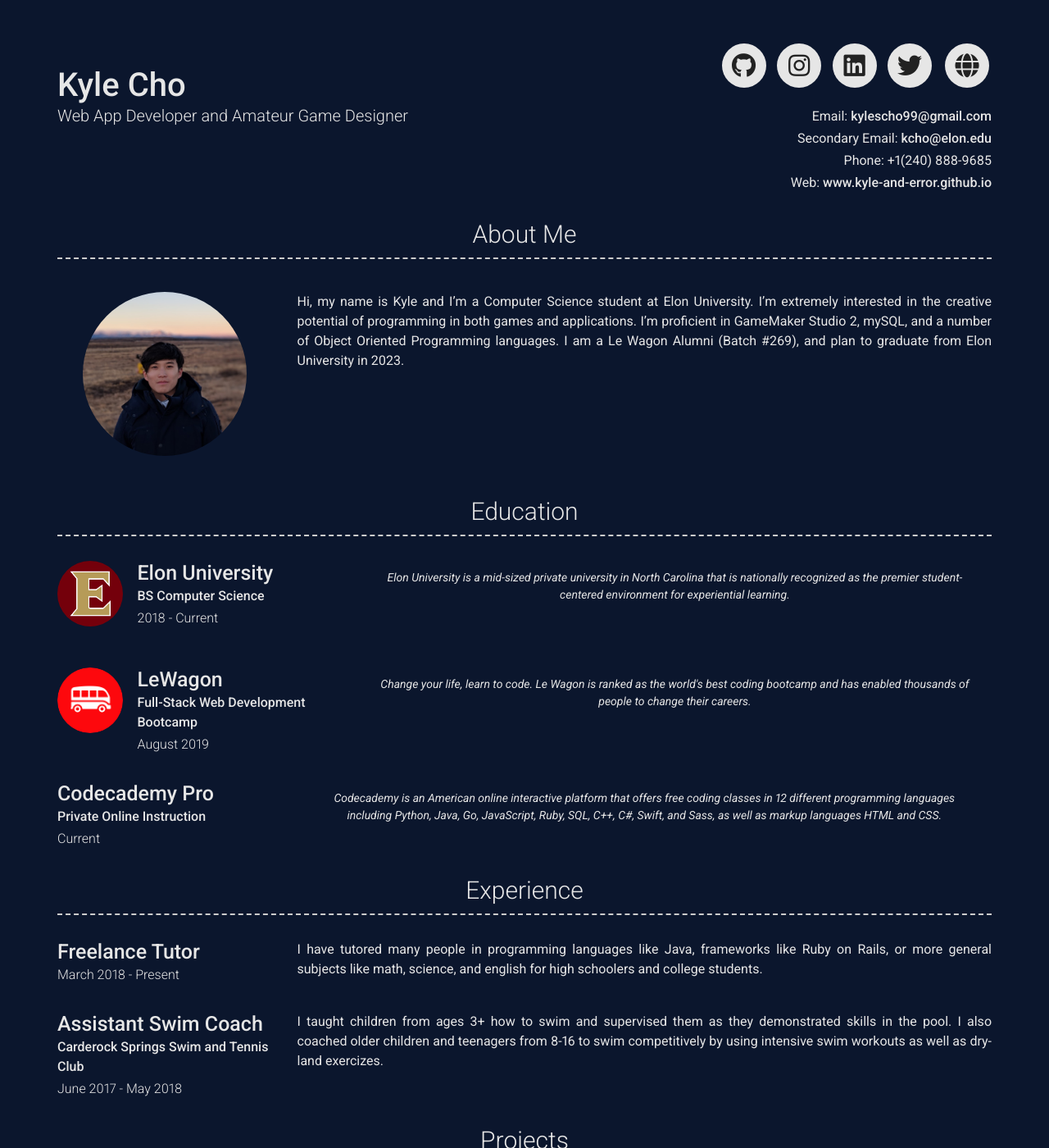
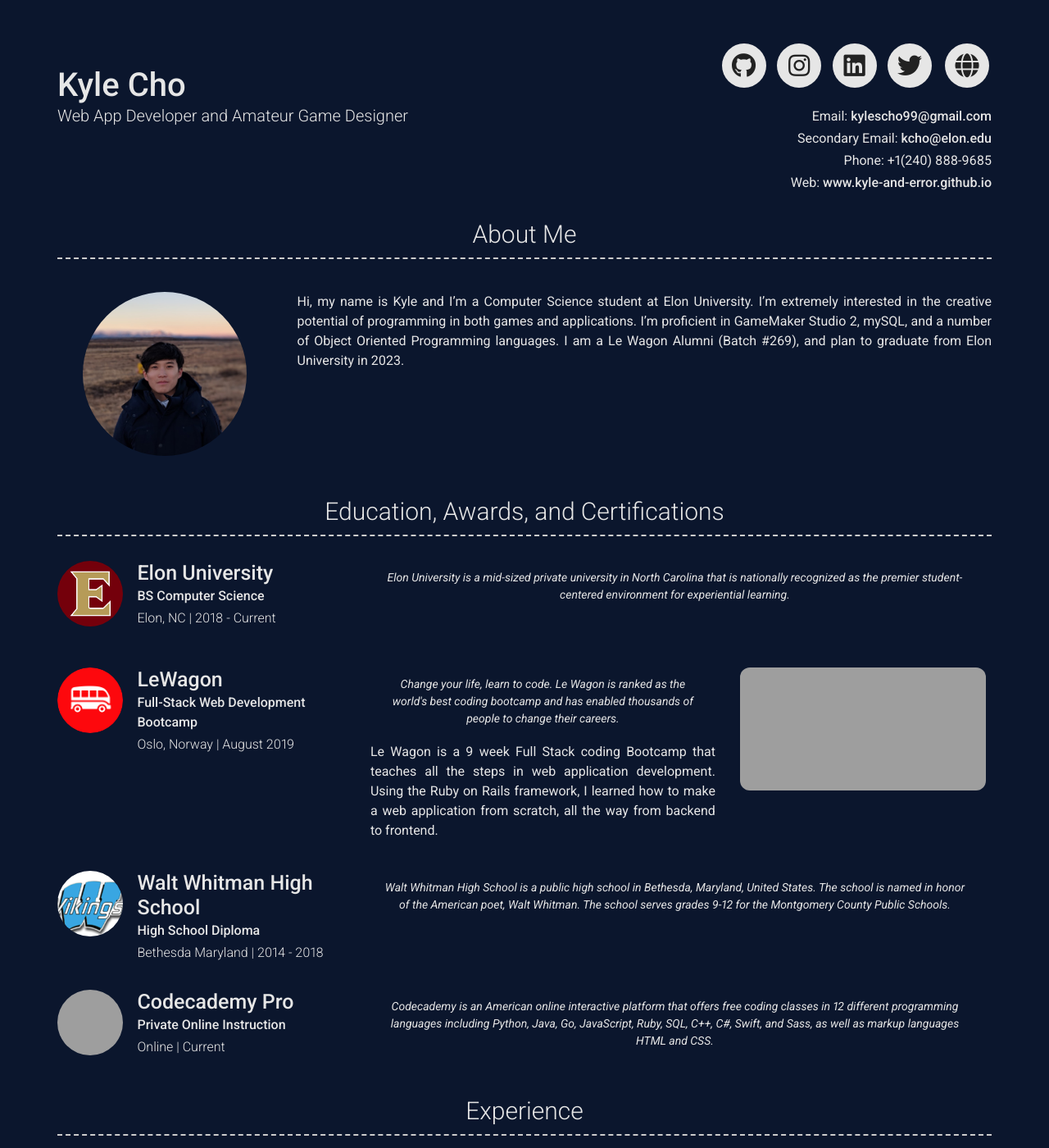
Before and after one commit to kyle-and-error/kyle-and-error.github.io, a Jekyll site: the page built from index.md, in a window 1280 px wide and 1400 px high. Shown: the whole window at 82% size. Built offline with Jekyll 4.4.1, drawn with Linux system fonts in a browser that asks for light colours; nearby versions of some CDN libraries; grey boxes are pictures that could not be loaded.

Commit message:
Certification move

```diff
--- a/_config.yml
+++ b/_config.yml
@@ -1,6 +1,6 @@
  # Site
 repository: kyle-and-error/kyle-and-error.github.io
-favicon: images/favicon.ico
+favicon: files/favicon.ico
 
 # Content configuration version
 version: 2
@@ -48,38 +48,52 @@
 
 # About Section
 # about_title: About Me
-about_profile_image: images/profile.jpg
-image: images/bus.png
+about_profile_image: files/profile.jpg
 about_content: | # this will include new lines to allow paragraphs
   Hi, my name is Kyle and I'm a Computer Science student at Elon University. I'm extremely interested in the creative potential of programming in both games and applications. I'm proficient in GameMaker Studio 2, mySQL, and a number of Object Oriented Programming languages. I am a Le Wagon Alumni (Batch #269), and plan to graduate from Elon University in 2023.
 
 content:
 
-  - title: Education # Title for the section
+  - title: Education, Awards, and Certifications # Title for the section
     layout: list # Type of content section (list/text)
     content:
       - layout: left
         title: Elon University
-        image: images/elon.jpg
+        image: files/elon.jpg
         caption: 2018 - Current
         sub_title: BS Computer Science
-        # location: Elon, NC
+        location: Elon, NC
         quote: >
           Elon University is a mid-sized private university in North Carolina that is nationally recognized as the premier student-centered environment for experiential learning.
         # description: | # this will include new lines to allow paragraphs
+
       - layout: left
         title: LeWagon
-        image: images/bus.png
+        image: files/bus.png
         caption: August 2019
         sub_title: Full-Stack Web Development Bootcamp
-        # location: Oslo, Norway
+        location: Oslo, Norway
+        iframe: files/fullstack-certificate.pdf
+        description: | # this will include new lines to allow paragraphs
+            Le Wagon is a 9 week Full Stack coding Bootcamp that teaches all the steps in web application development. Using the Ruby on Rails framework, I learned how to make a web application from scratch, all the way from backend to frontend.
         quote: >
           Change your life, learn to code. Le Wagon is ranked as the world's best coding bootcamp and has enabled thousands of people to change their careers.
+
+      - layout: left
+        title: Walt Whitman High School
+        image: files/whitman.png
+        caption: 2014 - 2018
+        sub_title: High School Diploma
+        location: Bethesda Maryland
+        quote: >
+          Walt Whitman High School is a public high school in Bethesda, Maryland, United States. The school is named in honor of the American poet, Walt Whitman. The school serves grades 9-12 for the Montgomery County Public Schools.
+
       - layout: left
         title: Codecademy Pro
         caption: Current
+        image: files/codecademy.png
         sub_title: Private Online Instruction
-        # location: Online
+        location: Online
         quote: >
           Codecademy is an American online interactive platform that offers free coding classes in 12 different programming languages including Python, Java, Go, JavaScript, Ruby, SQL, C++, C#, Swift, and Sass, as well as markup languages HTML and CSS.
 
@@ -122,7 +136,7 @@
       Please note that I consider myself to be extremely proficient in any skill I am certified in (by any organization).
     layout: list # Type of content section (list/text)
     content:
-      - layout: list
+      - layout: left
         title: Codecademy Courses
         link_text: My Codecademy Profile
         link: https://www.codecademy.com/profiles/kyle_and_error
@@ -141,7 +155,7 @@
 
       - layout: left
         title: LeWagon Full Stack Certification
-        iframe: images/fullstack-certificate.pdf
+        iframe: files/fullstack-certificate.pdf
         description: | # this will include new lines to allow paragraphs
             - Full-Stack Web Development including skills such as
                 - Ruby on Rails
@@ -179,7 +193,7 @@
       - Working out
 
     # Look at this cool image
-    # ![Trees](images/landscape-trees.jpg "Trees")
+    # ![Trees](files/landscape-trees.jpg "Trees")
 
   - layout: list
     title: Don't Like This Resume?
--- a/_includes/section-list.html
+++ b/_includes/section-list.html
@@ -9,7 +9,8 @@
       <h4>{{ item.title }}</h4>
 
       {%- if item.sub_title -%}<p><b>{{ item.sub_title }}</b></p>{%- endif -%}
-      {%- if item.caption -%}<p>{{ item.caption }}</p>{%- endif -%}
+      {%- if item.caption -%}<p> {%- if item.location -%}{{ item.location }} |&nbsp;{%- endif -%}  {{ item.caption }}</p>{%- endif -%}
+
 
       {%- if item.link -%}
         {% include a.html href=item.link class="link" %}
```
Also changed, not shown: files/bus.png (renamed from images/bus.png), files/elon.jpg (renamed from images/elon.jpg), files/favicon.ico (renamed from images/favicon.ico), files/profile.jpg (renamed from images/profile.jpg), files/whitman.png (added), 16 other files.
